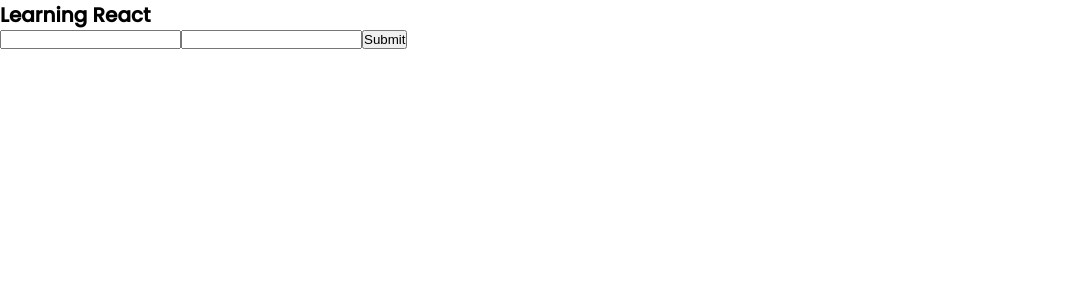
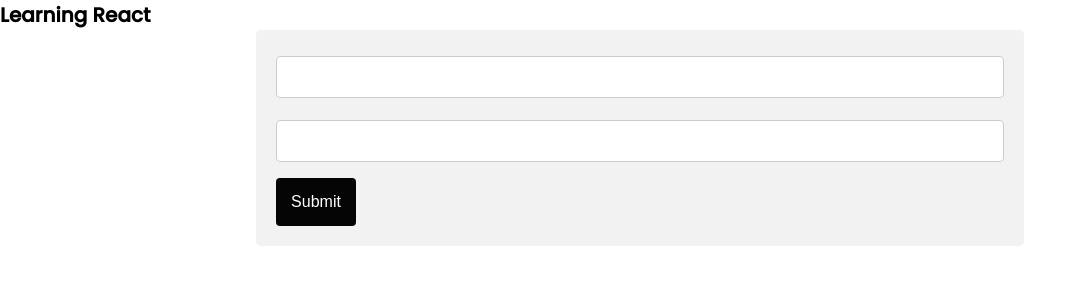
Before and after one commit to adogbeji/ReactBasics, a React (Create React App) app: page / in a window 1280 px wide. Shown: the top 300 px of the page, without its empty margins (0-1087 px from the left). Built offline with nearby package versions, Linux system fonts and the light colour scheme.

Commit message:
Add more HTML & start using SASS for form styling

```diff
--- a/src/App.js
+++ b/src/App.js
@@ -1,15 +1,31 @@
 import './App.scss';
+
+import './components/dummyForm.scss';
 
 function App() {
   return (
     <div className="App">
       <h1>Learning React</h1>
 
-      <form>
-        <input type="text"/>
-        <input type="password"/>
-        <button>Submit</button>
-      </form>
+      <div className="form-box">
+        {/* Form Start  */}
+        <form className="form">
+          <div className="form__group">
+            <input type="text" className="form__control"/>
+          </div>
+
+          <div className="form__group">
+            <input type="password" className="form__control"/>
+          </div>
+
+          {/* Button Start */}
+          <button className="form__btn form__btn--lg form__btn--dark form__btn--rounded">
+            Submit
+          </button>
+          {/* Button End */}
+        </form>
+        {/* Form End */}
+      </div>
     </div>
   );
 }
--- a/src/App.scss
+++ b/src/App.scss
@@ -0,0 +1,8 @@
+.form-box {
+    // background-color: #FFFF00;  // Testing
+    background-color: #F2F2F2;
+    width: 60%;  // Controls size of form
+    margin: auto;
+    padding: 2rem;
+    border-radius: .5rem;
+}
--- /dev/null
+++ b/src/components/dummyForm.scss
@@ -0,0 +1,268 @@
+.form {
+
+    &__group {
+        margin-bottom: 1.6rem;
+        font-size: 1.45rem;  // Inherited by inputs & textareas
+
+        &--select-box {
+            // background-color: #FFFF00;  // Testing
+            position: relative;  // Used to position icon container
+        }
+    }
+
+    &__group > label {
+        font-size: 1.45rem;  // Controls size of form labels
+    }
+
+    &__control {
+        width: 100%;  // Makes inputs full width
+        padding: 1.2rem;  // Controls size of inputs
+        margin-top: .6rem;  // Creates space between inputs & labels
+        border: .1rem solid #CCCCCC;
+        border-radius: .4rem;  // Creates rounded edges
+        resize: vertical;  // Allow the user to vertically resize the textarea (not horizontally)
+        font-size: inherit;  // Inherits font size set on parent element
+
+        &::-webkit-input-placeholder {  // Only works in Chrome & Safari browsers
+            color: #808080;
+        }
+
+        &:focus {
+            outline: none;
+            // box-shadow: .2rem -.2rem .48rem 0 #622EFF, -.2rem .2rem .48rem 0 #622EFF;
+            box-shadow: .2rem -.2rem .48rem .15rem #6570EA, -.2rem .2rem .48rem .15rem #6570EA;
+        }
+
+
+        &--select-box {
+            appearance: none;  // Deactivates default system-level styling
+            font-size: 1.45rem;  // Defines size of selected item (same as input labels - above)
+
+            & > option {
+                // font-size: 1.8rem;  // Defines size of item in dropdown
+                font-size: 1.45rem;  // Defines size of item in dropdown (same as input labels - above)
+            }
+        }
+    }
+
+    &__small-text {
+        font-size: 1.35rem;
+    }
+
+    &__select-box-icon-box {
+        // background-color: grey;  // Testing
+        // background-color: darken($color: #2873FF, $amount: 12%);
+        width: 3.5rem;
+        height: 100%;  // align-self: stretch rule doesn't work!
+
+        position: absolute;
+        top: 1.4rem;
+        right: 0;
+
+        display: flex;
+        justify-content: center;
+        align-items: center;
+    }
+
+    &__select-box-icon {
+        // width: 3rem;
+        // height: 3rem;
+        width: 2.4rem;
+        height: 2.4rem;
+        // fill: #FFFFFF;
+        fill: #000000;
+    }
+
+    &__group > textarea {
+        height: 28rem;  // Controls height of textarea
+    }
+
+    &__btn {
+        font-size: 1.6rem;
+        display: inline-block;
+        padding: 1.25rem 1.2rem;
+        min-width: 8rem;
+        border: none;  // Removes default button border
+        outline: none;  // Removes outline
+        cursor: pointer;
+
+
+        // Size Modifiers
+        &--lg {
+            padding: 1.5rem 1.2rem;
+        }
+
+        &--sm {
+            padding: .85rem 1.2rem;
+        }
+
+        &--block {  // Creates full-width 'block' button
+            width: 100%;
+            display: block;
+        }
+
+        // Rounded Edges Modifier
+        &--rounded {
+            border-radius: .4rem;  // Same border radius as input, select and textarea
+        }
+
+        // Colour Modifiers
+        &--primary {
+            background-color: #0E49B5;
+            color: #FFFFFF;
+
+            &:hover {
+                background-color: darken(#0E49B5, 5%);
+            }
+        }
+
+    &--secondary {
+        background-color: #808080;
+        color: #050505;
+
+        &:hover {
+            background-color: darken(#808080, 5%);
+        }
+    }
+
+    &--danger {
+        background-color: #F44336;
+        color: #050505;
+
+        &:hover {
+            background-color: lighten(#F44336, 5%);
+        }
+    }
+
+    &--success {
+        background-color: #04AA6D;
+        color: #050505;
+
+        &:hover {
+            background-color: lighten(#04AA6D, 5%);
+        }
+    }
+
+    &--info {
+        background-color: #2196F3;
+        color: #050505;
+
+        &:hover {
+            background-color: darken(#2196F3, 5%);
+        }
+    }
+
+    &--warning {
+        background-color: #FF9800;
+        color: #050505;
+
+        &:hover {
+            background-color: lighten(#FF9800, 5%);
+        }
+    }
+
+    &--dark {
+        background-color: #050505;
+        color: #FFFFFF;
+
+        &:hover {
+            color: darken(#FFFFFF, 5%);
+        }
+    }
+
+    &--royal {
+        background-color: #BD00AA;
+        color: #FFFFFF;
+
+        &:hover {
+            background-color: darken(#BD00AA, 5%);
+        }
+    }
+
+
+    // Outline Colour Modifiers
+    &--outline-primary {
+        background-color: transparent;
+        border: .15rem solid #0E49B5;
+
+        &:hover {
+            background-color: #0E49B5;
+            color: #FFFFFF;
+        }
+    }
+
+    &--outline-secondary {
+        background-color: transparent;
+        border: .15rem solid #808080;
+
+        &:hover {
+            background-color: #808080;
+            color: #050505;
+        }
+    }
+
+    &--outline-danger {
+        background-color: transparent;
+        border: .15rem solid #F44336;
+
+        &:hover {
+            background-color: #F44336;
+            color: #050505;
+        }
+    }
+
+    &--outline-success {
+        background-color: transparent;
+        border: .15rem solid #04AA6D;
+
+        &:hover {
+            background-color: #04AA6D;
+            color: #050505;
+        }
+    }
+
+    &--outline-info {
+        background-color: transparent;
+        border: .15rem solid #2196F3;
+        color: #050505;
+
+        &:hover {
+            background-color: #2196F3;
+            color: #050505;
+        }
+    }
+
+    &--outline-warning {
+        background-color: transparent;
+        border: .15rem solid #FF9800;
+        color: #050505;
+
+        &:hover {
+            background-color: #FF9800;
+            color: #050505;
+        }
+    }
+
+    &--outline-dark {
+        background-color: transparent;
+        border: .15rem solid #050505;
+        color: #050505;
+
+        &:hover {
+            background-color: #050505;
+            color: #FFFFFF;
+        }
+    }
+
+    &--outline-royal {
+        background-color: transparent;
+        border: .15rem solid #BD00AA;
+        color: #050505;
+
+        &:hover {
+            background-color: #BD00AA;
+            color: #FFFFFF;
+        }
+    }
+    }
+}
```
